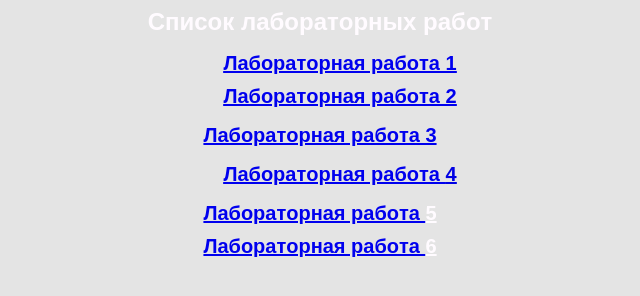
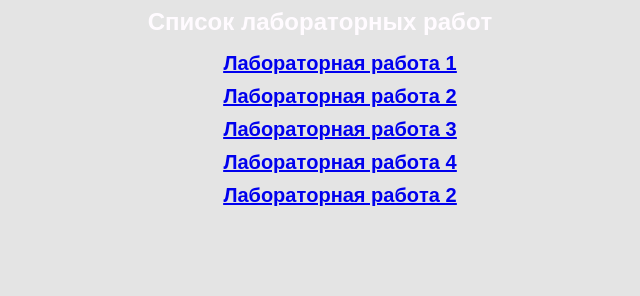
Before and after one commit to LizzardXS/PCG, a plain HTML site: page index.html in a window 1280 px wide. Shown: the whole page, without its empty margins (320-960 px from the left). Drawn offline with Linux system fonts and the light colour scheme.

Commit message:
Update index.html

```diff
--- a/index.html
+++ b/index.html
@@ -23,13 +23,10 @@
 <h1 style="margin: 0.0px 0.0px 16.1px 0.0px; text-align: center; font: 24.0px Arial; color: #fffbff; -webkit-text-stroke: #111111"><span class="s1"><b>Список лабораторных работ</b></span></h1>
 <ul class="ul1">
 <li class="li2"><span class="s2"><b></b><a href="https://lizzardxs.github.io/PCG/1%20laba/index.html"><span class="s3"><b>Лабораторная работа 1</b></span></a></span></li>
+<li class="li2"><span class="s2"><b></b><a href="https://lizzardxs.github.io/PCG/laba2/index.html"><span class="s3"><b>Лабораторная работа 2</b></span></a></span></li>
+<li class="li2"><span class="s2"><b></b><a href="https://lizzardxs.github.io/PCG/laba3/index.html"><span class="s3"><b>Лабораторная работа 3</b></span></a></span></li>
+<li class="li2"><span class="s2"><b></b><a href="https://lizzardxs.github.io/PCG/laba4/index.html"><span class="s3"><b>Лабораторная работа 4</b></span></a></span></li>
 <li class="li2"><span class="s2"><b></b><a href="https://lizzardxs.github.io/PCG/laba%202/index.html"><span class="s3"><b>Лабораторная работа 2</b></span></a></span></li>
 </ul>
-<p class="p2"><span class="s3"><a href="https://lizzardxs.github.io/PCG/lab3/index.html"><b>Лабораторная работа 3</b></a></span></p>
-<ul class="ul1">
-<li class="li2"><span class="s2"><a href="https://lizzardxs.github.io/PCG/laba4/index.html"><b></b><span class="s3"><b>Лабораторная работа </b></span></a><a href="https://lizzardxs.github.io/PCG/laba3/index.html"><span class="s4"><b>4</b></span></a></span></li>
-</ul>
-<p class="p3"><span class="s3"><a href="https://lizzardxs.github.io/PCG/laba4/index.html"><b>Лабораторная работа </b></a><b>5</b></span></p>
-<p class="p4"><span class="s3"><a href="https://lizzardxs.github.io/PCG/laba4/index.html"><b>Лабораторная работа </b></a><b>6</b></span></p>
 </body>
 </html>
```
